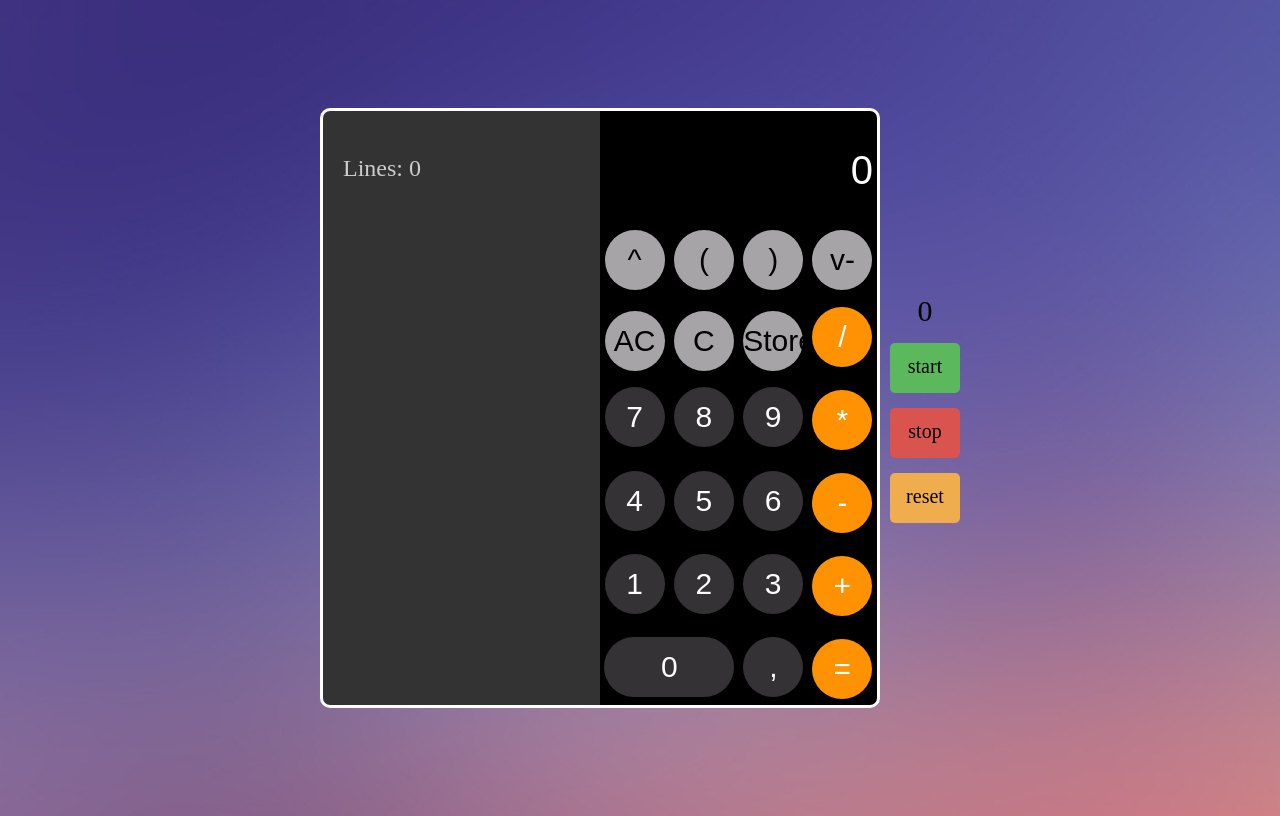
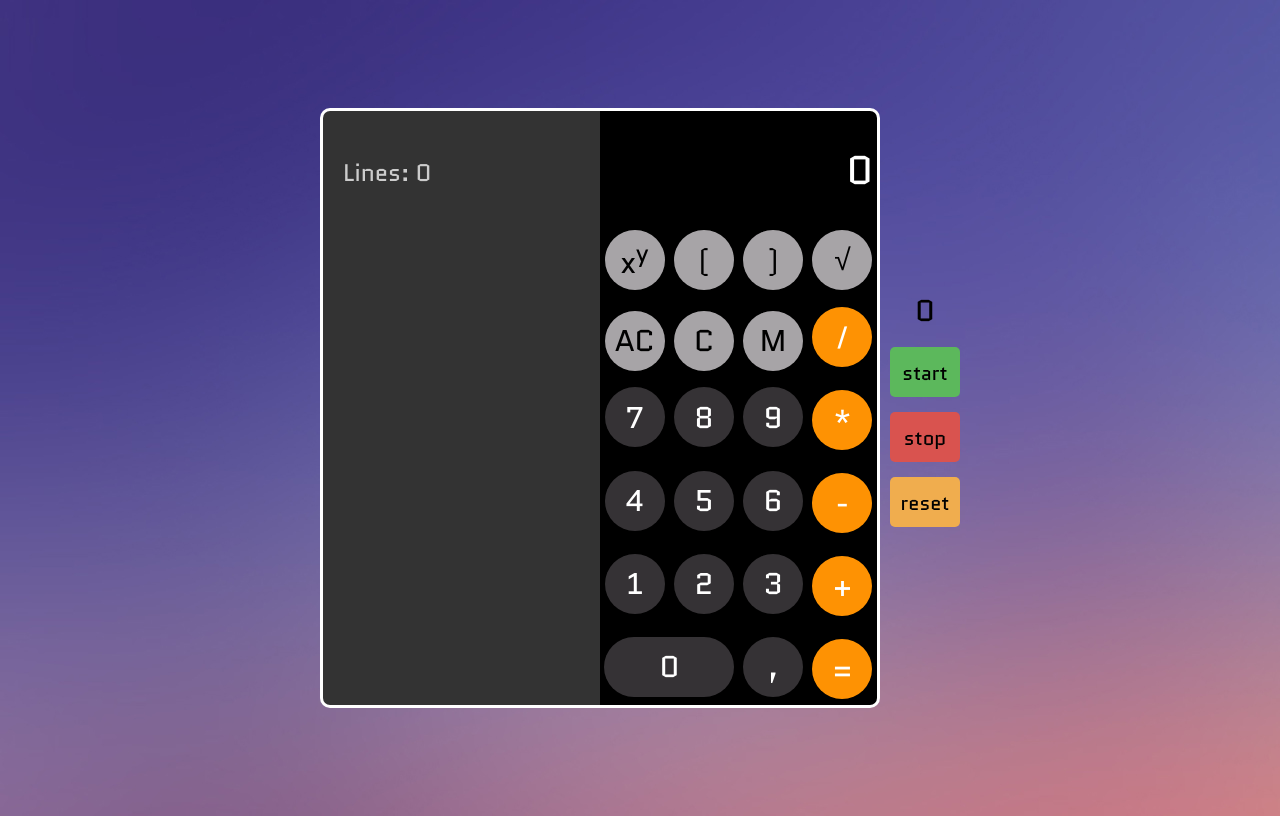
Before and after one commit to michelebyman/Project-Calculus, a plain HTML site: page index.html in a window 1280 px wide. Drawn offline with nearby package versions, Linux system fonts and the light colour scheme.

Commit message:
font n stuff

```diff
--- a/index.html
+++ b/index.html
@@ -7,6 +7,7 @@
   <meta http-equiv="X-UA-Compatible" content="ie=edge">
   <link rel="stylesheet" href="master.css">
   <title>Project calculus</title>
+  <link href="https://fonts.googleapis.com/css?family=Quantico:400,700" rel="stylesheet">
 </head>
 
 <body>
--- a/main.js
+++ b/main.js
@@ -1,8 +1,8 @@
 // Create arrays with button values
-const FUNCTION_BUTTON_1 = ["AC", "C", "Store"];
+const FUNCTION_BUTTON_1 = ["AC", "C", "M"];
 const FUNCTION_BUTTON_2 = ["/", "*", "-", "+", "="];
 const NUMBERS = [7,8,9,4,5,6,1,2,3,0,","];
-const MORE_FUNCTIONS = ["^", "(", ")", "v-"];
+const MORE_FUNCTIONS = ["x", "(", ")", "&#8730;"];
 
 
 
@@ -122,6 +122,7 @@ function calc(string){
   }
 }
 
+$('.moreFunctions button:first-child').append('<sup>y</sup>');
 
 // List of calculated expressions
 let history = [];
--- a/master.css
+++ b/master.css
@@ -16,6 +16,7 @@ html {
 
 
 body {
+  font-family: 'Quantico', sans-serif;
   height: 100vh;
   display: flex;
   justify-content: center;
@@ -32,6 +33,7 @@ body {
 }
 
 .display {
+  font-family: 'Quantico', sans-serif;
   width: 27.3rem;
   height: 20%;
   font-size: 4rem;
@@ -53,6 +55,7 @@ body {
 }
 
 .moreFunctions>button {
+
   background-color: #a7a4a7;
   border: none;
   width: 6rem;
@@ -143,6 +146,7 @@ body {
 button {
   font-size: 3rem;
   transition: 300ms all;
+  font-family: 'Quantico', sans-serif;
 }
 
 button:active {
```
